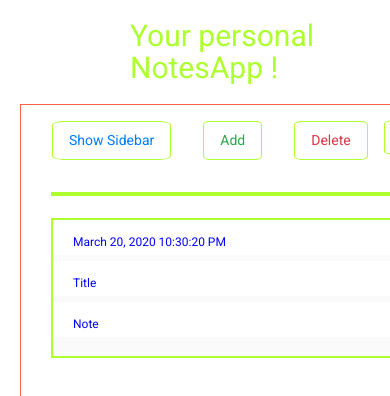
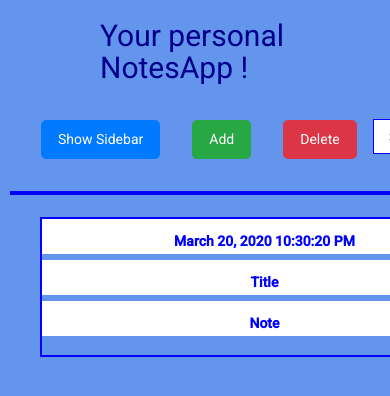
Before and after one commit to Brijesh026/notes-app, an Angular app: page / in a window 390 px wide. Shown: the top 396 px of the page. Built offline with nearby package versions, Linux system fonts and the light colour scheme.

Commit message:
UI improvement

```diff
--- a/src/app/app.component.css
+++ b/src/app/app.component.css
@@ -1,25 +1,26 @@
-
 textarea{
   padding: 12px 20px;
-  box-sizing: border-box;
   border: hidden;
   text-align: center;
+  font-size: 14px;
+  font-weight: bold;
   resize: none;
-  background-color: white;
   color: blue;
+}
+
+.cover {
+  background-color: cornflowerblue;
+  backface-visibility: visible;
 }
 
 h1 {
   margin-left: 430px;
   padding-top: 50px;
-  text-decoration: greenyellow;
-  color: greenyellow;
+  text-decoration:blue;
+  color: darkblue;
   font-size: 40px;
 }
 
-h1:hover{
-  color: red;
-}
 
 .final {
   margin-top: 20px;
@@ -29,20 +30,17 @@ h1:hover{
   width: ato;
 }
 
-button, input {
-  border: 2px solid greenyellow;
-  border-radius: 10%;
-}
 
 input {
   font-size: 25px;
   padding-left: 15px;
+  border: 1px solid blue;
 }
 
 hr {
-  border: 4px solid greenyellow;
-  margin-left: 0px;
-  width: 600px;
+  border: 4px solid blue;
+  margin-left: -30px;
+  width: 650px;
 }
 
 .notes-container {
@@ -60,7 +58,7 @@ hr {
 
   .main-events {
     overflow: auto;
-    border: 2px solid greenyellow;
+    border: 2px solid blue;
   }
 
   .pos {
@@ -75,18 +73,23 @@ hr {
     height: 90px;
     text-decoration: none;
     color: blue;
-    border: 2px solid greenyellow;
+    background-color: white;
+    border: 2px solid blue;
   }
 
   .a1:hover{
-    background-color: tomato;
+    color:white;
+    background-color: darkblue;
+    cursor: pointer;
   }
 
   .a3 {
     width: 400px;
-    height: 250px;
+    height: 245px;
     color: blue;
   }
+
+
 
   @media only screen and (max-width: 768px) {
 
@@ -97,25 +100,19 @@ hr {
 
     .side-events {
       width: 87px;
+      text-align: center;
     }
 
     textarea {
       padding: 12px 20px;
       height: 35px;
       width: 445px;
-      box-sizing: border-box;
-      border: hidden;
-      text-align: left;
-      resize: none;
-      background-color: white;
-      color: blue;
       scrollbar-width: none;
     }
 
     h1 {
-      margin-left: 130px;
+      margin-left: 100px;
       padding-top: 20px;
-      color: greenyellow;
       font-size: 30px;
     }
 
@@ -133,7 +130,6 @@ hr {
     }
 
     .main-events {
-      border: 2px solid greenyellow;
       overflow: auto;
       height: 140px;
       width: 450px;
@@ -142,7 +138,6 @@ hr {
     .a3 {
       width: 440px;
       height: 120px;
-      color: blue;
       margin-right: 0px;
     }
 
@@ -151,22 +146,20 @@ hr {
     }
 
     .final {
-      margin-left: 20px;
+      margin-left: 10px;
       text-align: center;
       height: 300px;
       width: 550px;
-      border: 1px solid tomato;
     }
 
     hr {
-      border: 2px solid greenyellow;
+      border: 2px solid blue;
       margin-bottom: 2px;
-      width: 450px;
+      width: 500px;
     }
 
     button, input {
       font-size: 14px;
-      border: 1px solid greenyellow;
     }
 
     .pos {
--- a/src/app/app.component.html
+++ b/src/app/app.component.html
@@ -3,10 +3,10 @@
   <div class="container">
   <div class="col-md-12">
     <div class="row">
-      <button type="button" class="btn btn-outline-primary btn-lg m-3"
+      <button type="button" class="btn btn-primary btn-lg m-3"
       (click)="sidenavToggle()">{{sidebarStatus}}</button>
-      <button type="button" class="btn btn-outline-success btn-lg m-3" (click)="addNotes()">Add</button>
-      <button type="button" class="btn btn-outline-danger btn-lg m-3" (click)="deleteNotes()">Delete</button>
+      <button type="button" class="btn btn-success btn-lg m-3" (click)="addNotes()">Add</button>
+      <button type="button" class="btn btn-danger btn-lg m-3" (click)="deleteNotes()">Delete</button>
       <input type="text" #search class="pos" [placeholder]="searchPlaceholder"
       [disabled]="searchDisabled" (keyup)="searchNotes(search)"
       (focus)="focusIn()" (focusout)="focusOut(search)">
@@ -14,9 +14,9 @@
 
   <hr>
 
-  <mat-drawer-container class="notes-container">
+  <mat-drawer-container class="notes-container cover">
 
-      <mat-drawer mode="side" [(opened)]="opened">
+      <mat-drawer mode="side" [(opened)]="opened" class="cover">
           <div *ngIf="!searchFlag">
             <div *ngFor="let note of notes" class="side-events a1" (click)="selectNote(note)">
                 <div><b>{{note.title}}</b></div>
@@ -35,15 +35,15 @@
 
       <mat-drawer-content class="main-events">
         <div class="a3" *ngIf="!noteSelected && notes.length !== 0">
-          <textarea type="text" [rows]="1" [cols]="cols" required  readonly [(ngModel)]="notes[0].date"></textarea>
-          <textarea type="text" [rows]="3" [cols]="cols" wrap="soft" [(ngModel)]="notes[0].title"></textarea>
-          <textarea type="text" [rows]="4" [cols]="cols" wrap="soft" [(ngModel)]="notes[0].body"></textarea>
+          <textarea type="text" rows="1" [cols]="cols" required  readonly [(ngModel)]="notes[0].date"></textarea>
+          <textarea type="text" rows="3" [cols]="cols" wrap="soft" [(ngModel)]="notes[0].title"></textarea>
+          <textarea type="text" rows="5" [cols]="cols" wrap="soft" [(ngModel)]="notes[0].body"></textarea>
         </div>
 
         <div class="a3" *ngIf="noteSelected  && notes.length > 0">
-          <textarea class="b1" type="text" [rows]="1" [cols]="cols" required  readonly [(ngModel)]="notes[index].date"></textarea>
-          <textarea type="text" [rows]="3" [cols]="cols" wrap="soft" [(ngModel)]="notes[index].title"></textarea>
-          <textarea type="text" [rows]="4" [cols]="cols" wrap="soft" [(ngModel)]="notes[index].body"></textarea>
+          <textarea class="b1" type="text" rows="1" [cols]="cols" required  readonly [(ngModel)]="notes[index].date"></textarea>
+          <textarea type="text" rows="3" [cols]="cols" wrap="soft" [(ngModel)]="notes[index].title"></textarea>
+          <textarea type="text" rows="5" [cols]="cols" wrap="soft" [(ngModel)]="notes[index].body"></textarea>
         </div>
       </mat-drawer-content>
 
--- a/src/index.html
+++ b/src/index.html
@@ -2,14 +2,14 @@
 <html lang="en">
 <head>
   <meta charset="utf-8">
-  <title>NotesApp</title>
+  <title>NotesApp by Brijesh Singh</title>
   <base href="/">
   <meta name="viewport" content="width=device-width, initial-scale=1">
   <link rel="icon" type="image/x-icon" href="favicon.ico">
   <link href="https://fonts.googleapis.com/css?family=Roboto:300,400,500&display=swap" rel="stylesheet">
   <link href="https://fonts.googleapis.com/icon?family=Material+Icons" rel="stylesheet">
 </head>
-<body class="mat-typography">
+<body class="mat-typography cover">
   <app-root></app-root>
 </body>
 </html>
--- a/src/styles.css
+++ b/src/styles.css
@@ -1,4 +1,15 @@
 /* You can add global styles to this file, and also import other style files */
 
-html, body { height: 100%; }
-body { margin: 0; font-family: Roboto, "Helvetica Neue", sans-serif; }
+html, body {
+    height: 100%;
+    background-color: cornflowerblue;
+}
+
+body {
+    margin: 0;
+    font-family: Roboto, "Helvetica Neue", sans-serif;
+}
+
+.cover {
+    background-color: cornflowerblue;
+  }
```
